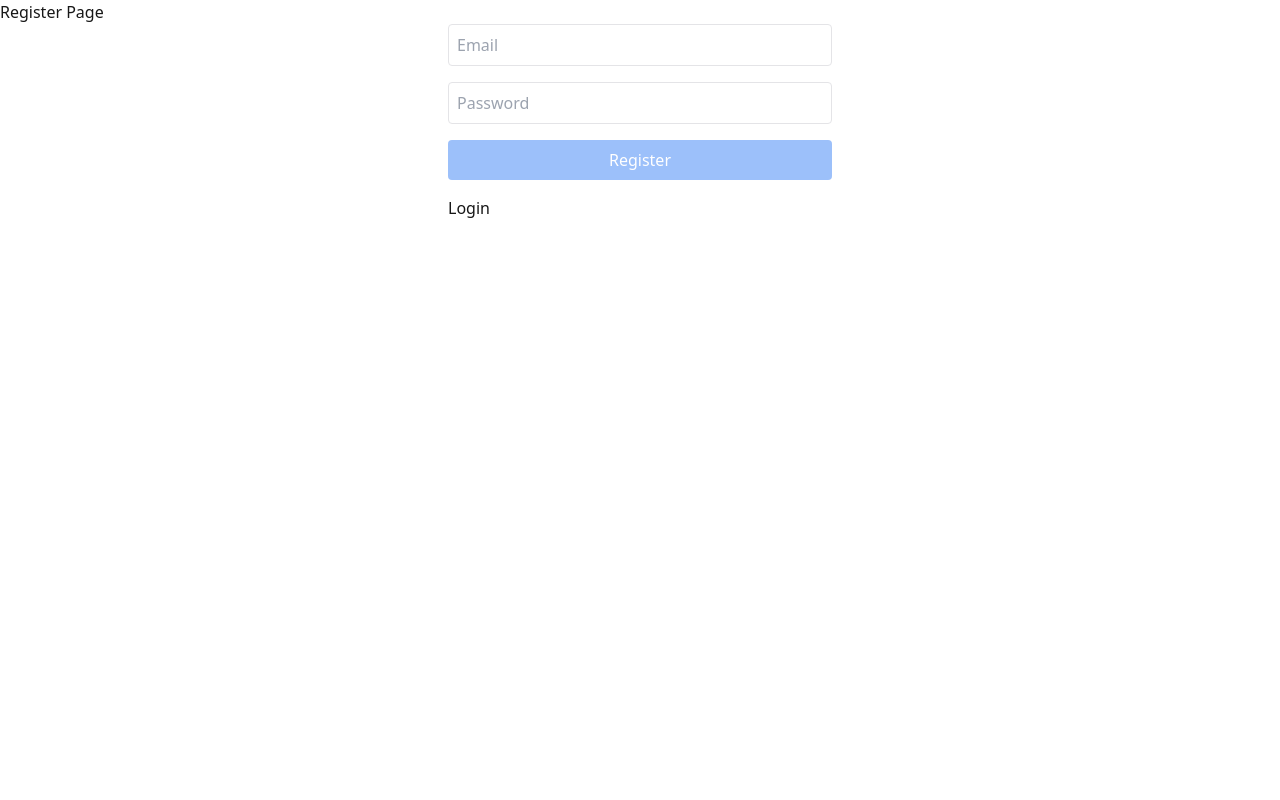
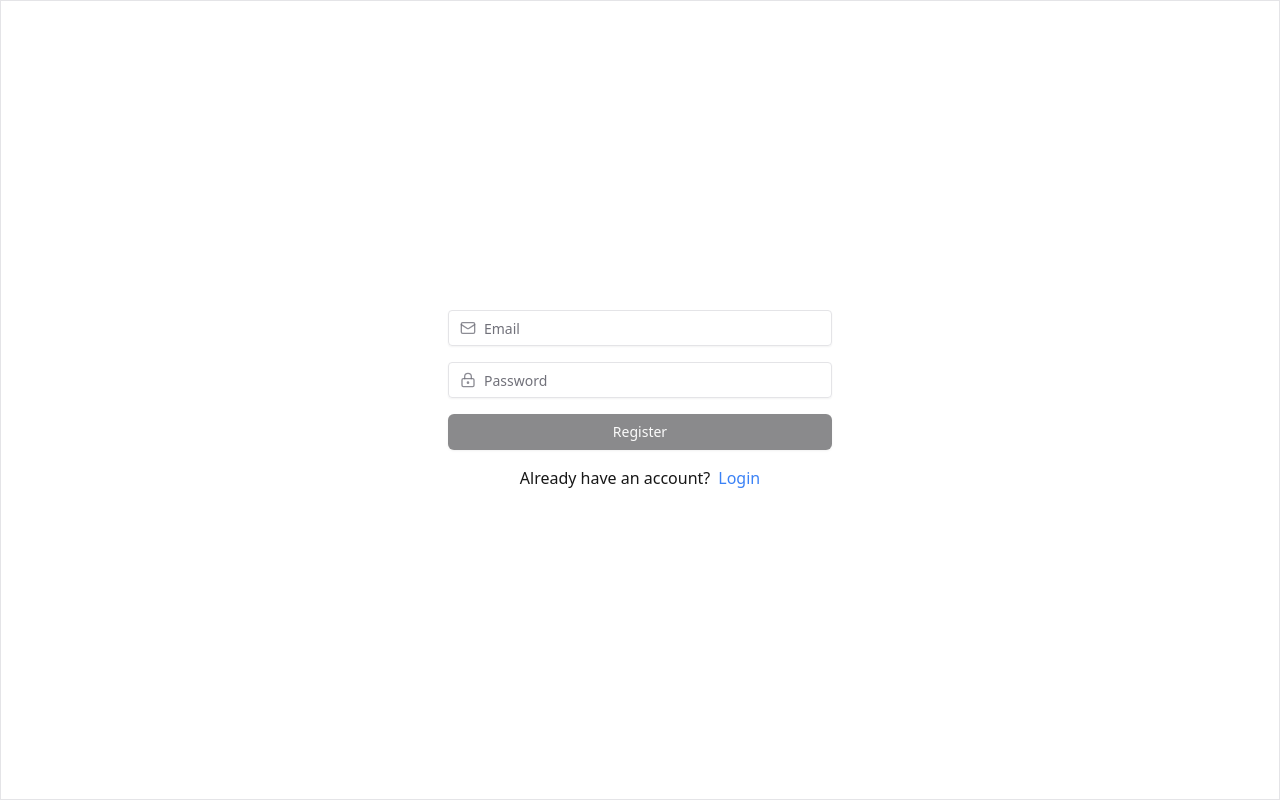
Before and after one commit to Burban-Vitalik/sport-tracker, a Next.js app: page /auth/register in a window 1280 px wide. Built offline with nearby package versions, Linux system fonts and the light colour scheme.

Commit message:
Implent: add CustomIconButton, CustomIconInput, change forms UI

```diff
--- a/app/auth/login/page.tsx
+++ b/app/auth/login/page.tsx
@@ -24,8 +24,7 @@ export default function LoginPage() {
   }
 
   return (
-    <div>
-      <div>Login Page</div>
+    <div className="flex h-screen w-full items-center justify-center">
       <LoginForm />
     </div>
   );
--- a/app/auth/register/page.tsx
+++ b/app/auth/register/page.tsx
@@ -2,8 +2,7 @@ import RegisterForm from "@/components/auth/RegisterForm";
 
 export default function RegisterPage() {
   return (
-    <div>
-      <div>Register Page</div>
+    <div className="flex h-screen w-full items-center justify-center border">
       <RegisterForm />
     </div>
   );
--- a/components/auth/LoginForm.tsx
+++ b/components/auth/LoginForm.tsx
@@ -5,6 +5,10 @@ import { useRouter } from "next/navigation";
 import { Formik } from "formik";
 import { User } from "@prisma/client";
 import Link from "next/link";
+import CustomIconInput from "../form-elements/CustomIconInput";
+import { LockKeyhole, Mail } from "lucide-react";
+import { CustomIconButton } from "../form-elements/buttons/CustomIconButton";
+import { ErrorMessage } from "../form-elements/messages/ErrorMessage";
 
 type InitialLoginValues = Pick<User, "email" | "password">;
 
@@ -47,9 +51,9 @@ const LoginForm = () => {
       {({ values, handleChange, handleSubmit, isSubmitting, errors }) => (
         <form
           onSubmit={handleSubmit}
-          className="flex flex-col gap-4 max-w-sm mx-auto"
+          className="flex flex-col gap-4 max-w-sm mx-auto w-full"
         >
-          <input
+          <CustomIconInput
             type="email"
             name="email"
             placeholder="Email"
@@ -57,9 +61,11 @@ const LoginForm = () => {
             onChange={handleChange}
             className="border p-2 rounded w-full"
             required
-          />
+          >
+            <Mail size={16} strokeWidth={2} aria-hidden="true" />
+          </CustomIconInput>
 
-          <input
+          <CustomIconInput
             type="password"
             name="password"
             placeholder="Password"
@@ -67,23 +73,29 @@ const LoginForm = () => {
             onChange={handleChange}
             className="border p-2 rounded w-full"
             required
-          />
+          >
+            <LockKeyhole size={16} strokeWidth={2} aria-hidden="true" />
+          </CustomIconInput>
 
-          <button
+          <CustomIconButton
             type="submit"
             disabled={isSubmitting || !values.email || !values.password}
-            className="bg-blue-500 text-white py-2 px-4 rounded hover:bg-blue-600 disabled:opacity-50"
           >
-            {isSubmitting ? "Logging in..." : "Login"}
-          </button>
+            Login
+          </CustomIconButton>
 
-          {errors.password ||
-            (errors.email && (
-              <p className="text-red-500 text-sm mt-1">
-                {errors.password || errors.email}
-              </p>
-            ))}
-          <Link href="/auth/register">Register</Link>
+          <div className="flex items-center justify-center gap-2">
+            <p>Already have an account?</p>
+            <p className="text-blue-500 hover:underline cursor-pointer">
+              <Link href="/auth/register">Register</Link>
+            </p>
+          </div>
+
+          {(errors.email || errors.password) && (
+            <ErrorMessage
+              message={errors.email || (errors.password as string)}
+            />
+          )}
         </form>
       )}
     </Formik>
--- a/components/auth/RegisterForm.tsx
+++ b/components/auth/RegisterForm.tsx
@@ -2,13 +2,51 @@
 
 import { User } from "@prisma/client";
 import { Formik } from "formik";
+import { useRouter } from "next/navigation";
+import CustomIconInput from "../form-elements/CustomIconInput";
+import { LockKeyhole, Mail } from "lucide-react";
+import { CustomIconButton } from "../form-elements/buttons/CustomIconButton";
+import { ErrorMessage } from "../form-elements/messages/ErrorMessage";
 import Link from "next/link";
-import { useRouter } from "next/navigation";
 
 type InitialRegisterValues = Pick<User, "email" | "password">;
 
+const handleApiErrors = (
+  status: number,
+  setErrors: (errors: Partial<InitialRegisterValues>) => void
+) => {
+  const errorMessages: Record<number, Partial<InitialRegisterValues>> = {
+    400: {
+      email: "Email and password are required.",
+      password: "Email and password are required.",
+    },
+    409: {
+      email: "User with this email already exists.",
+    },
+  };
+
+  const defaultError = {
+    email: "Something went wrong. Please try again later.",
+    password: "Something went wrong. Please try again later.",
+  };
+
+  setErrors(errorMessages[status] || defaultError);
+};
+
+const registerUser = async (values: InitialRegisterValues) => {
+  const res = await fetch("/api/auth/register", {
+    method: "POST",
+    headers: { "Content-Type": "application/json" },
+    body: JSON.stringify(values),
+  });
+
+  const data = await res.json();
+  return { res, data };
+};
+
 const RegisterForm = () => {
   const router = useRouter();
+
   const handleRegister = async (
     values: InitialRegisterValues,
     {
@@ -16,39 +54,14 @@ const RegisterForm = () => {
     }: { setErrors: (errors: Partial<InitialRegisterValues>) => void }
   ) => {
     try {
-      const res = await fetch("/api/auth/register", {
-        method: "POST",
-        headers: { "Content-Type": "application/json" },
-        body: JSON.stringify(values),
-      });
-
-      const data = await res.json();
+      const { res, data } = await registerUser(values);
 
       if (res.status === 201) {
         alert(data.message);
         router.push("/auth/login");
-        return;
+      } else {
+        handleApiErrors(res.status, setErrors);
       }
-
-      if (res.status === 400) {
-        setErrors({
-          email: "Email and password are required.",
-          password: "Email and password are required.",
-        });
-        return;
-      }
-
-      if (res.status === 409) {
-        setErrors({
-          email: "User with this email already exists.",
-        });
-        return;
-      }
-
-      setErrors({
-        email: "Something went wrong. Please try again later.",
-        password: "Something went wrong. Please try again later.",
-      });
       // eslint-disable-next-line @typescript-eslint/no-unused-vars
     } catch (error) {
       setErrors({
@@ -66,40 +79,49 @@ const RegisterForm = () => {
       {({ handleSubmit, values, handleChange, isSubmitting, errors }) => (
         <form
           onSubmit={handleSubmit}
-          className="flex flex-col gap-4 max-w-sm mx-auto"
+          className="flex flex-col gap-4 max-w-sm mx-auto w-full"
         >
-          <input
+          <CustomIconInput
             type="email"
             placeholder="Email"
             value={values.email}
             onChange={handleChange("email")}
             required
             className="border p-2 rounded w-full"
-          />
-          <input
+          >
+            <Mail size={16} strokeWidth={2} aria-hidden="true" />
+          </CustomIconInput>
+
+          <CustomIconInput
             type="password"
             placeholder="Password"
             value={values.password}
             onChange={handleChange("password")}
             required
             className="border p-2 rounded w-full"
-          />
+          >
+            <LockKeyhole size={16} strokeWidth={2} aria-hidden="true" />
+          </CustomIconInput>
 
-          <button
+          <CustomIconButton
             type="submit"
             disabled={isSubmitting || !values.email || !values.password}
-            className="bg-blue-500 text-white py-2 px-4 rounded hover:bg-blue-600 disabled:opacity-50"
           >
-            {isSubmitting ? "Wating..." : "Register"}
-          </button>
+            Register
+          </CustomIconButton>
 
-          {errors.password ||
-            (errors.email && (
-              <p className="text-red-500 text-sm mt-1">
-                {errors.password || errors.email}
-              </p>
-            ))}
-          <Link href="/auth/login">Login</Link>
+          <div className="flex items-center justify-center gap-2">
+            <p>Already have an account?</p>
+            <p className="text-blue-500 hover:underline cursor-pointer">
+              <Link href="/auth/login">Login</Link>
+            </p>
+          </div>
+
+          {(errors.email || errors.password) && (
+            <ErrorMessage
+              message={errors.email || (errors.password as string)}
+            />
+          )}
         </form>
       )}
     </Formik>
--- /dev/null
+++ b/components/form-elements/CustomIconInput.tsx
@@ -0,0 +1,21 @@
+import { Input } from "../ui/input";
+
+type PropsType = {
+  children?: React.ReactNode;
+} & React.InputHTMLAttributes<HTMLInputElement>;
+
+export default function CustomIconInput({ children, ...rest }: PropsType) {
+  return (
+    <div className="relative">
+      <Input
+        id="input-09"
+        className="peer pl-10"
+        {...rest}
+        style={{ paddingLeft: "35px" }}
+      />
+      <div className="pointer-events-none absolute inset-y-0 start-0 flex items-center justify-center ps-3 text-muted-foreground/80 peer-disabled:opacity-50">
+        {children}
+      </div>
+    </div>
+  );
+}
--- /dev/null
+++ b/components/form-elements/CustomTextField.tsx
@@ -0,0 +1,46 @@
+import React from "react";
+import { Input } from "../ui/input";
+import { FC } from "react";
+import { HiEye, HiEyeOff } from "react-icons/hi";
+
+type Props = React.InputHTMLAttributes<HTMLInputElement> & {
+  showIcon?: boolean;
+  iconPosition?: "left" | "right";
+  onIconClick?: () => void;
+};
+
+export const CustomTextField: FC<Props> = ({
+  showIcon = false,
+  iconPosition = "right",
+  onIconClick,
+  ...rest
+}: Props) => {
+  const [isPassword, setIsPassword] = React.useState(rest.type === "password");
+
+  return (
+    <div className="relative w-full">
+      {iconPosition === "left" && showIcon && (
+        <button
+          type="button"
+          onClick={onIconClick}
+          className="absolute left-3 top-1/2 transform -translate-y-1/2"
+        >
+          <HiEye />
+        </button>
+      )}
+
+      <Input {...rest} type={isPassword ? "password" : "text"} />
+
+      {iconPosition === "right" && showIcon && (
+        <button
+          type="button"
+          //   onClick={onIconClick}
+          onClick={() => setIsPassword((prev) => !prev)}
+          className="absolute right-3 top-1/2 transform -translate-y-1/2"
+        >
+          <HiEyeOff />
+        </button>
+      )}
+    </div>
+  );
+};
--- /dev/null
+++ b/components/form-elements/buttons/CustomIconButton.tsx
@@ -0,0 +1,9 @@
+import { Button } from "@/components/ui/button";
+
+type PropsType = {
+  children: React.ReactNode;
+} & React.ButtonHTMLAttributes<HTMLButtonElement>;
+
+export const CustomIconButton = ({ children, ...rest }: PropsType) => {
+  return <Button {...rest}>{children}</Button>;
+};
--- /dev/null
+++ b/components/form-elements/messages/ErrorMessage.tsx
@@ -0,0 +1,14 @@
+import { CircleX } from "lucide-react";
+
+type PropsType = {
+  message: string;
+};
+
+export const ErrorMessage = ({ message }: PropsType) => {
+  return (
+    <p className="text-red-400 text-sm mt-1 flex items-center">
+      <CircleX size={16} className="mr-1" />
+      {message}
+    </p>
+  );
+};
--- a/tsconfig.json
+++ b/tsconfig.json
@@ -27,7 +27,8 @@
     "**/*.ts",
     "**/*.tsx",
     ".next/types/**/*.ts",
-    "prisma/seed.js"
+    "prisma/seed.js",
+    "components/form-elements/CustomE"
   ],
   "exclude": ["node_modules"]
 }
```
